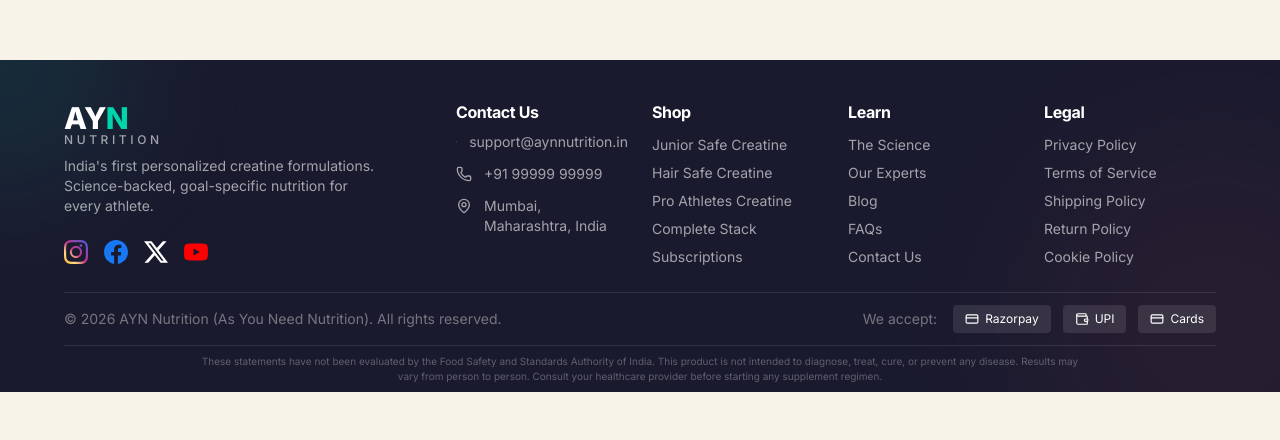
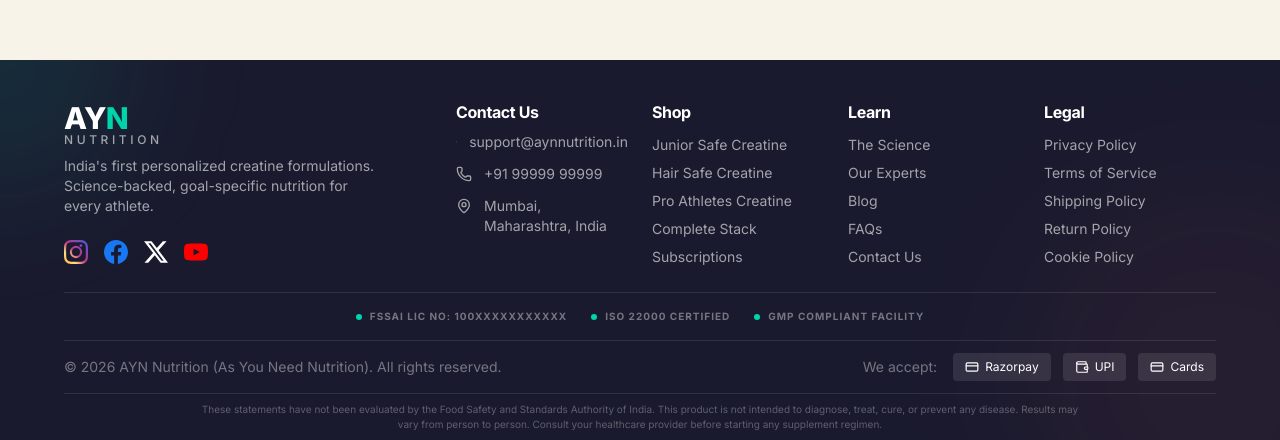
Before and after one commit to priyank11289/ayn-nutrition, a React (Vite) app: page /legal/1 in a window 1280 px wide. Shown: the part 844-1284 px from the top of the page. Before the commit the page ends 1236 px from the top, so only its background shows below. Built offline with nearby package versions, Linux system fonts and the light colour scheme.

Commit message:
Pre-deployment enhancements: SEO, Regulatory Compliance, and Environment Security

```diff
--- a/index.html
+++ b/index.html
@@ -2,8 +2,28 @@
 <html lang="en">
   <head>
     <meta charset="UTF-8" />
+    <link rel="icon" type="image/svg+xml" href="/vite.svg" />
     <meta name="viewport" content="width=device-width, initial-scale=1.0" />
-    <title>AYN Nutrition</title>
+
+    <!-- SEO Meta Tags -->
+    <title>AYN Nutrition | India's First Personalized Creatine Formulations</title>
+    <meta name="description" content="AYN Nutrition offers science-backed, goal-specific creatine formulations. Junior Safe, Hair Safe, and Pro Athlete blends designed for your unique performance needs." />
+    <meta name="keywords" content="Creatine, Sports Nutrition, India, Junior Safe, Hair Safe, Athlete, Gym Supplement" />
+    <meta name="author" content="AYN Nutrition" />
+
+    <!-- Open Graph / Facebook / WhatsApp -->
+    <meta property="og:type" content="website" />
+    <meta property="og:url" content="https://aynnutrition.in/" />
+    <meta property="og:title" content="AYN Nutrition | Personalized Creatine" />
+    <meta property="og:description" content="Science-backed nutrition designed for your unique performance needs. India's first personalized creatine range." />
+    <meta property="og:image" content="/og-image.jpg" />
+
+    <!-- Twitter -->
+    <meta property="twitter:card" content="summary_large_image" />
+    <meta property="twitter:url" content="https://aynnutrition.in/" />
+    <meta property="twitter:title" content="AYN Nutrition" />
+    <meta property="twitter:description" content="Personalized Creatine Formulations for every athlete." />
+    <meta property="twitter:image" content="/og-image.jpg" />
   </head>
   <body>
     <div id="root"></div>
--- a/src/pages/ProductPage.tsx
+++ b/src/pages/ProductPage.tsx
@@ -149,7 +149,8 @@ export default function ProductPage() {
 
             {/* Price & Add to Cart */}
             <div className="flex flex-col sm:flex-row items-center gap-6 mt-4">
-              <div className="w-full sm:w-56 flex-shrink-0 flex items-baseline gap-3">
+              <div className="w-full sm:w-56 flex-shrink-0">
+                <div className="flex items-baseline gap-3">
                   <span className="text-4xl font-black text-ayn-dark">
                     ₹{currentVariant.price.toLocaleString()}
                   </span>
@@ -158,6 +159,10 @@ export default function ProductPage() {
                       ₹{currentVariant.originalPrice.toLocaleString()}
                     </span>
                   )}
+                </div>
+                <p className="text-[10px] text-ayn-text-light font-bold uppercase mt-1">
+                  Incl. of all taxes
+                </p>
               </div>
               <button
                 onClick={handleAddToCart}
--- a/src/sections/Footer.tsx
+++ b/src/sections/Footer.tsx
@@ -212,6 +212,24 @@ export default function Footer() {
           </div>
         </div>
 
+        {/* Regulatory Info */}
+        <div className="border-t border-white/10 py-4">
+          <div className="flex flex-col md:flex-row items-center justify-center gap-6 text-[10px] uppercase tracking-widest text-white/40 font-bold">
+            <div className="flex items-center gap-2">
+              <span className="w-1.5 h-1.5 rounded-full bg-ayn-teal"></span>
+              FSSAI LIC NO: 100XXXXXXXXXXX
+            </div>
+            <div className="flex items-center gap-2">
+              <span className="w-1.5 h-1.5 rounded-full bg-ayn-teal"></span>
+              ISO 22000 CERTIFIED
+            </div>
+            <div className="flex items-center gap-2">
+              <span className="w-1.5 h-1.5 rounded-full bg-ayn-teal"></span>
+              GMP COMPLIANT FACILITY
+            </div>
+          </div>
+        </div>
+
         {/* Bottom Bar */}
         <div className="border-t border-white/10 py-3">
           <div className="flex flex-col md:flex-row items-center justify-between gap-2">
--- a/src/sections/ProductShowcase.tsx
+++ b/src/sections/ProductShowcase.tsx
@@ -149,6 +149,9 @@ export default function ProductShowcase() {
                         ₹{product.variants.find((v) => v.servings === selectedVariants[product.id])?.originalPrice}
                       </span>
                     </div>
+                    <span className="text-[10px] text-ayn-text-light font-bold uppercase block mt-0.5">
+                      Incl. of all taxes
+                    </span>
                     <span className="text-sm text-ayn-text-light block mt-0.5">
                       / {selectedVariants[product.id]} serv
                     </span>
```
Also changed, not shown: public/robots.txt (added), 1 other file (tests, documents, lock files or other folders). Lines whose indentation alone changed are shown as unchanged.
